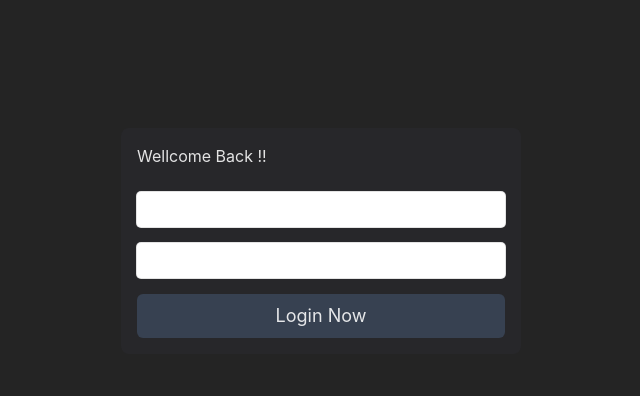
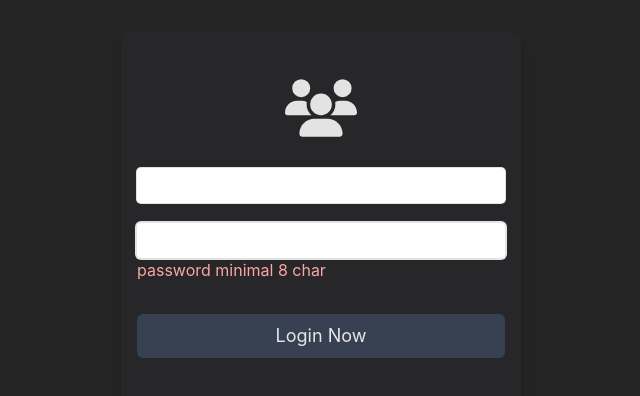
Before and after one commit to raffyalbar30/uploader-projects, a React (Vite) app: page /auth/Login in a window 1280 px wide. Both pictures are taken after typing "Sample", "Sample" into the empty fields and a click on the button "Login Now". Shown: the top 396 px of the page, without its empty margins (319-959 px from the left). Built offline with nearby package versions, Linux system fonts and the light colour scheme; no server answers.

Commit message:
"feat: complit login"

```diff
--- a/src/Components/Authtentication/Loginpage.tsx
+++ b/src/Components/Authtentication/Loginpage.tsx
@@ -1,6 +1,8 @@
-import { useForm } from "react-hook-form"
+import { useForm} from "react-hook-form"
 import axios from "axios";
 import { z } from "zod";
+import { FaUsers } from "react-icons/fa6";
+import { zodResolver } from "@hookform/resolvers/zod";
 
 
 
@@ -8,45 +10,57 @@ import { z } from "zod";
 
  const valuesform = z.object({
     username : z.string()
-    .min(3, "username minimal 3 char")
-    .max(16, "username maksimal 16 char"),
+    .min(3, "username minimal 3 char"),
     password : z.string().min(8, "password minimal 8 char")
 })
 
 type Loginschema = z.infer<typeof valuesform>;
 
 const Loginpage = () => {
-    const { register, handleSubmit } = useForm<Loginschema>();
+    const { register, handleSubmit, formState, reset} = useForm<Loginschema>({
+        resolver : zodResolver(valuesform),
+    });
     const onSumbit = handleSubmit( async (e) => {
         try {
             await axios.post(`https://reqres.in/api/login`, {
                 email : e.username,
                 password : e.password
             }).then(ress => console.log(ress));
+            alert("berhasil login");
         } catch (error) {
             console.log(error);
         }
+        reset()
     })
 
     return (
-        <div className="flex justify-center mt-24 items-center">
-        <div className="bg-zinc-800 rounded-lg w-[400px] p-4">
-          <p className="float-left">Wellcome Back !!</p>
-           <div className="mt-12">
-               <div className="flex-wrap">
+        <div className="flex justify-center  items-center">
+        <div className="bg-zinc-800 shadow-lg rounded-lg w-[400px] h-[400px] p-4">
+           <div className="mt-6">
+            <div className="flex justify-center">
+              <FaUsers className="text-7xl"/>
+            </div>
+               <div className="flex-wrap mt-6">
                 <form action="" onSubmit={onSumbit}>
                     <input
-                    className="text-violet11 shadow-violet7 focus:shadow-violet8 inline-flex h-[35px] w-full flex-1 items-center justify-center rounded-[4px] px-[10px] text-[15px] leading-none shadow-[0_0_0_1px] outline-none focus:shadow-[0_0_0_2px]"
+                    className="text-violet11 shadow-violet7 mb-1 focus:shadow-violet8 inline-flex h-[35px] w-full flex-1 items-center justify-center rounded-[4px] px-[10px] text-[15px] leading-none shadow-[0_0_0_1px] outline-none focus:shadow-[0_0_0_2px]"
                     type="text"
                     placeholder="example@gmail.com"
                     {...register("username")}
                     />
+                    {formState.errors.username && (
+                         <p className="text-red-300 float-left mb-4">{formState.errors.username.message}</p>
+                    )}
+
                   <input
-                   className="text-violet11 shadow-violet7 mt-4 focus:shadow-violet8 inline-flex h-[35px] w-full flex-1 items-center justify-center rounded-[4px] px-[10px] text-[15px] leading-none shadow-[0_0_0_1px] outline-none focus:shadow-[0_0_0_2px]"
+                   className="text-violet11 mt-4 shadow-violet7 focus:shadow-violet8 inline-flex h-[35px] w-full flex-1 items-center justify-center rounded-[4px] px-[10px] text-[15px] leading-none shadow-[0_0_0_1px] outline-none focus:shadow-[0_0_0_2px]"
                    type="text"
                     placeholder="Password"
                    {...register("password")}
                   />
+                 {formState.errors.password && (
+                         <p className="text-red-300 float-left mb-4">{formState.errors.password.message}</p>
+                    )}
                    <button type="submit" className="mt-4 cursor-pointer bg-gray-700 w-full py-2 rounded-md text-lg">Login Now</button>
                 </form>
                </div>
```
Also changed, not shown: 1 other file (tests, documents, lock files or other folders). Lines whose indentation alone changed are shown as unchanged.
